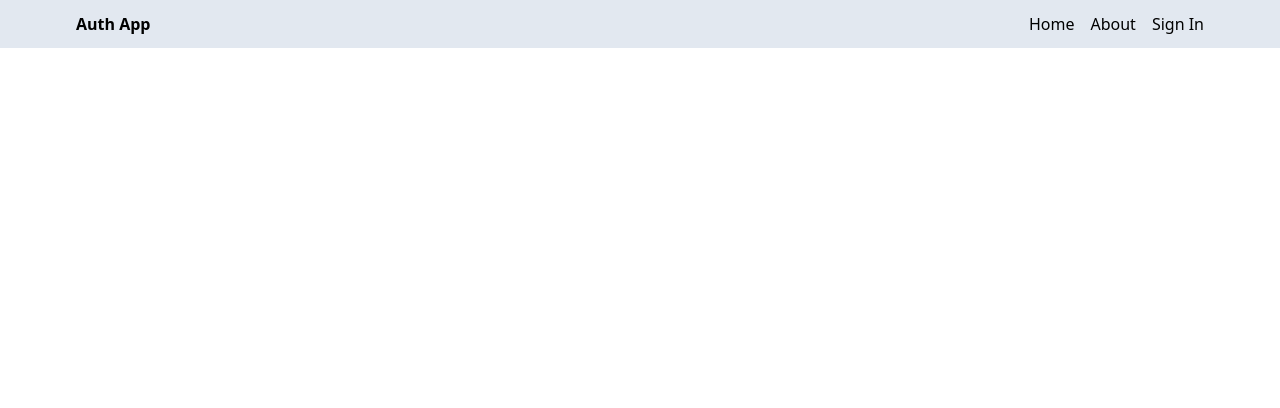
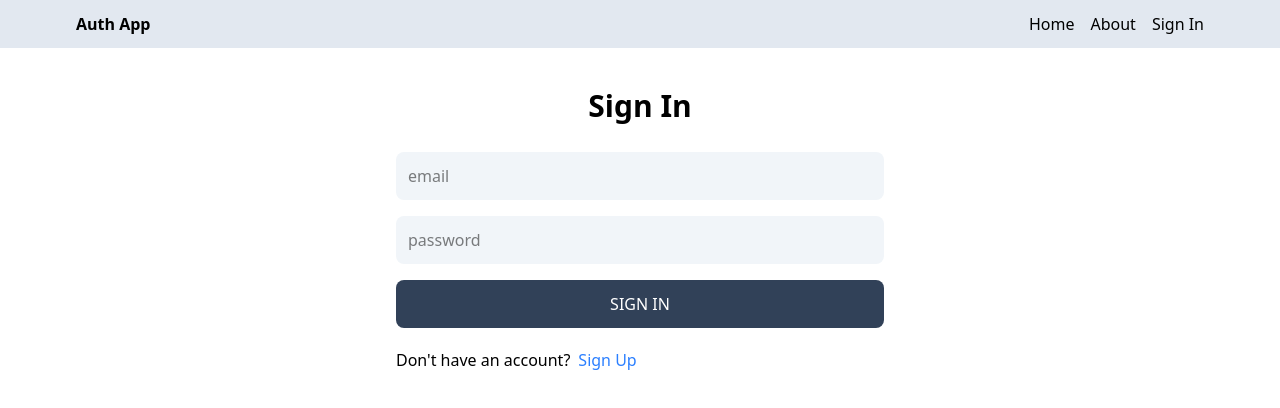
Before and after one commit to rahulsinghpharthyal/auth, a React (Vite) app in the folder client/: page /sign-in in a window 1280 px wide. Shown: the top 408 px of the page. Built offline with nearby package versions, Linux system fonts and the light colour scheme.

Commit message:
complete the sign In funtionality in frontend

```diff
--- a/client/src/pages/SignIn.jsx
+++ b/client/src/pages/SignIn.jsx
@@ -1,11 +1,74 @@
-import React from 'react'
+import React, { useState, useTransition } from "react";
+import { Link, useNavigate } from "react-router-dom";
 
 const SignIn = () => {
+  const [formData, setFormData] = useState({});
+  const [error, setError] = useState(false);
+  const [isPending, startTransition] = useTransition();
+  const navigate = useNavigate();
+  const handleOnChange = (e) => {
+    setFormData({ ...formData, [e.target.id]: e.target.value });
+  };
+
+  const handleSubmit = (e) => {
+    e.preventDefault();
+    startTransition(async () => {
+      try {
+        const data = await fetch("/api/auth/signin", {
+          method: "POST",
+          headers: {
+            "Content-Type": "application/json",
+          },
+          body: JSON.stringify(formData),
+        });
+        const res = await data.json();
+        console.log("this is error", error);
+        console.log(res);
+        if (res.success === false) return setError(true);
+        navigate("/");
+      } catch (error) {
+        setError(true);
+      }
+    });
+  };
+
   return (
-    <div>
-
+    <div className="p-3 max-w-lg mx-auto">
+      <h1 className="text-3xl text-center my-7 font-semibold">Sign In</h1>
+      <form onSubmit={handleSubmit} className="flex flex-col gap-4">
+        <input
+          type="email"
+          placeholder="email"
+          id="email"
+          className="bg-slate-100 p-3 rounded-lg"
+          onChange={handleOnChange}
+        />
+        <input
+          type="password"
+          placeholder="password"
+          id="password"
+          className="bg-slate-100 p-3 rounded-lg"
+          onChange={handleOnChange}
+        />
+        <button
+          disabled={isPending}
+          type="submit"
+          className="bg-slate-700 text-white p-3 rounded-lg uppercase hover:opacity-95 disabled:opacity-80"
+        >
+          {isPending ? "Please wait" : "Sign In"}
+        </button>
+      </form>
+      <div className="flex gap-2 mt-5">
+        <p>Don't have an account? </p>
+        <Link to="/sign-up">
+          <span className="text-blue-500">Sign Up</span>
+        </Link>
+      </div>
+      <div>
+        <p className="text-red-700 mt-5">{error && "Something went wrong"}</p>
+      </div>
     </div>
-  )
-}
+  );
+};
 
 export default SignIn;
--- a/client/src/pages/SignUp.jsx
+++ b/client/src/pages/SignUp.jsx
@@ -1,10 +1,11 @@
 import React, { useState, useTransition } from "react";
-import { Link } from "react-router-dom";
+import { Link, useNavigate } from "react-router-dom";
 
 const SignUp = () => {
   const [formData, setFormData] = useState({});
   const [error, setError] = useState(false);
   const [isPending, startTransition] = useTransition();
+  const navigate = useNavigate();
   const handleOnChange = (e) => {
     setFormData({ ...formData, [e.target.id]: e.target.value });
   };
@@ -23,7 +24,8 @@
         });
         const res = await data.json();
         console.log(res)
-        if (!res.success) return setError(true);
+        if (res.success === false) return setError(true);
+        navigate('/sign-in');
         setError(false);
       } catch (error) {
         setError(true);
```
